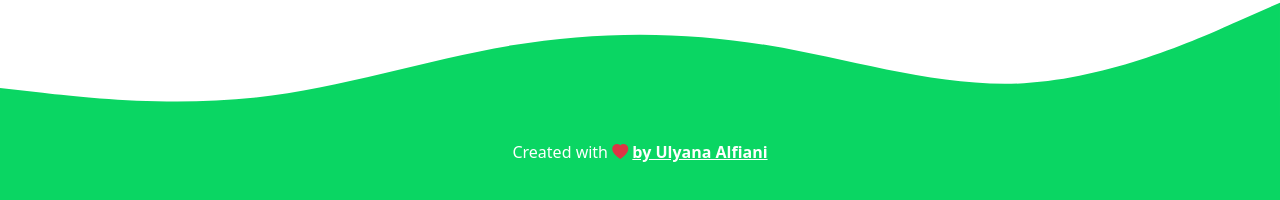
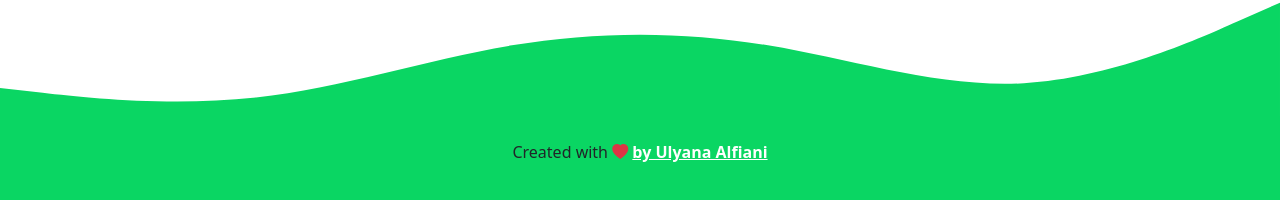
Before and after one commit to ulyanaalfiani/ulyanaalfiani.github.io, a plain HTML site: page index.html in a window 1280 px wide. Shown: the part 3159-3359 px from the top of the page. Drawn offline with nearby package versions, Linux system fonts and the light colour scheme.

Commit message:
menghapus baris kode yang tidak berfungsi dengan baik

```diff
--- a/index.html
+++ b/index.html
@@ -200,7 +200,7 @@
     <!--Akhir Contact-->
 
     <!--Footer-->
-    <footer class="text-white text-center p-4" style="background-color: #0ad663">
+    <footer class="text-center p-4" style="background-color: #0ad663">
       <!--p-4 untuk padding 4-->
       <p>Created with <i class="bi bi-heart-fill text-danger"></i> <a href="https://www.instagram.com/ulyana_alfiani/" class="text-white fw-bold">by Ulyana Alfiani</a></p>
     </footer>
```
